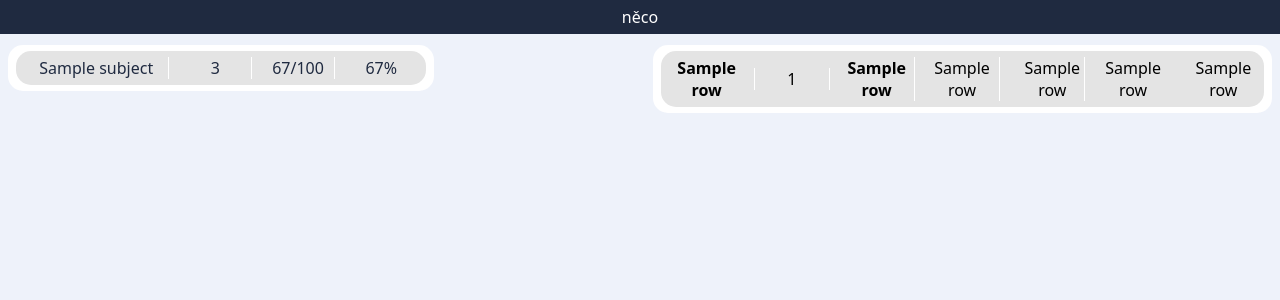
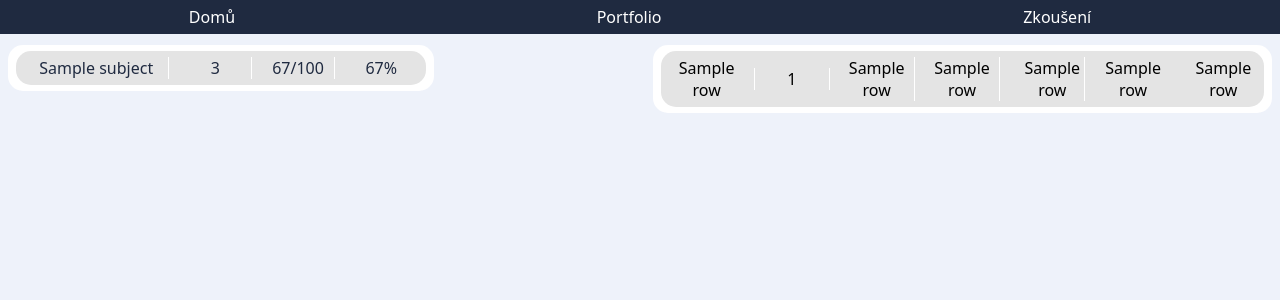
Before and after one commit to Krupicova12Kase/OpenSchoolSucks, a Flask app: template templates/home.html in a window 1280 px wide. Shown: the top 300 px of the page. Run offline with Flask 3, Linux system fonts and the light colour scheme; the template is opened without the code that fills it: most values are stand-ins (such as "Sample title", 1, 10 or a date in 2020).

Commit message:
Working navbar links, layout fixes and improvements

```diff
--- a/app.py
+++ b/app.py
@@ -268,5 +268,28 @@ def home():
     # Render the template
     return render_template("home.html", subjects=subjects, znamky=znamky)
 
+# Portfolio
+@app.route('/portfolio')
+def portfolio():
+    student_id = flask_session.get('studentId')
+
+    #Make sure it exists
+    if not student_id:
+        return redirect(url_for('func'))
+
+    # Render the template
+    return render_template("portfolio.html")
+
+# Zkoušení
+@app.route('/zkouseni')
+def zkouseni():
+    student_id = flask_session.get('studentId')
+
+    #Make sure it exists
+    if not student_id:
+        return redirect(url_for('func'))
+
+    # Render the template
+    return render_template("zkouseni.html")
 if __name__ == "__main__":
     app.run(debug=False)
--- a/static/styles/home.css
+++ b/static/styles/home.css
@@ -82,12 +82,27 @@ body {
 }
 
 .grid1-main {
+    display: flex;
+    justify-content: space-around;
+    align-items: center;
     grid-area: 1 / 1 / 2 / 3;
     text-align: center;
     background-color: #1F2A40;
     margin: 0;
     padding: var(--padding);
     color: #ffffff;
+}
+
+/* heading links */
+.grid1-main a:link,
+.grid1-main a:visited,
+.grid1-main a:active {
+  color: #ffffff;
+  text-decoration: none;
+}
+
+.grid1-main a:hover {
+  color: #FE7743;
 }
 
 .grid2-main {
@@ -130,7 +145,6 @@ body {
 .grid-znamka-1 {
     /*znamka*/
     grid-area: 1 / 3 / 2 / 4;
-    font-weight: bold;
     box-sizing: border-box;
     display: flex;
     justify-content: center;
@@ -151,7 +165,6 @@ body {
 .grid-znamka-3 {
     /*název*/
     grid-area: 1 / 1 / 2 / 2;
-    font-weight: bold;
 }
 
 .grid-znamka-4 {
--- a/static/styles/index.css
+++ b/static/styles/index.css
@@ -67,4 +67,5 @@ input[type=submit]{
   border: 2px solid #1F2A40;
   background-color: #E4E4E4;
   width: 25%;
+  cursor: pointer;
 }
--- a/templates/home.html
+++ b/templates/home.html
@@ -11,29 +11,19 @@
 <body>
     <div class="grid-main">
         <nav class="grid1-main">
-            něco
+            <a href="{{ url_for('home') }}">Domů</a>
+            <a href="{{ url_for('portfolio') }}">Portfolio</a>
+            <a href="{{ url_for('zkouseni') }}">Zkoušení</a>
         </nav>
         <div class="grid2-main">
             <div class="container">
                 {% for id,name in subjects.items() %}
                 <a href="{{ url_for('subject', subject_id=id) }}">
                     <div class="grid">
-                        <div class="grid1">
-                            {{name}}
-                            <hr class="hr-display">
-                        </div>
-
-                        <div class="grid2">
-                            3
-                        </div>
-
-                        <div class="grid3">
-                            67/100
-                        </div>
-
-                        <div class="grid4">
-                            67%
-                        </div>
+                        <div class="grid1">{{name}}<hr class="hr-display"></div>
+                        <div class="grid2">3</div>
+                        <div class="grid3">67/100</div>
+                        <div class="grid4">67%</div>
                     </div>
                 </a>
                 {% endfor %}
--- /dev/null
+++ b/templates/portfolio.html
@@ -0,0 +1 @@
+<h1>WIP</h1>
--- /dev/null
+++ b/templates/zkouseni.html
@@ -0,0 +1 @@
+<h1>WIP</h1>
--- a/templates/znamka.html
+++ b/templates/znamka.html
@@ -11,7 +11,9 @@
 <body>
     <div class="grid-main">
         <nav class="grid1-main">
-            něco
+            <a href="{{ url_for('home') }}">Domů</a>
+            <a href="{{ url_for('portfolio') }}">Portfolio</a>
+            <a href="{{ url_for('zkouseni') }}">Zkoušení</a>
         </nav>
         <div class="grid2-main">
             <div class="container">
```
Also changed, not shown: static/styles/znamka.css (+15 -2 lines), 1 other file.
